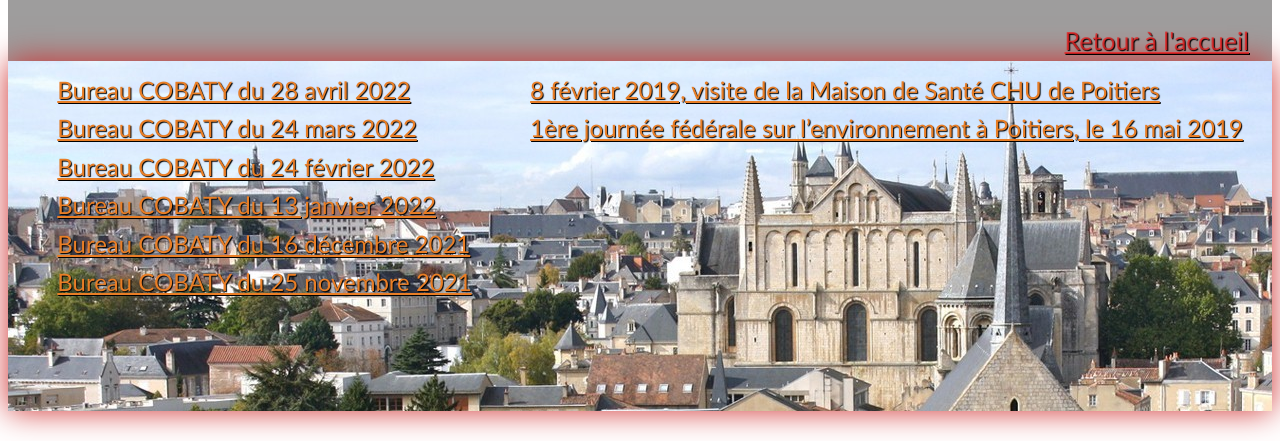
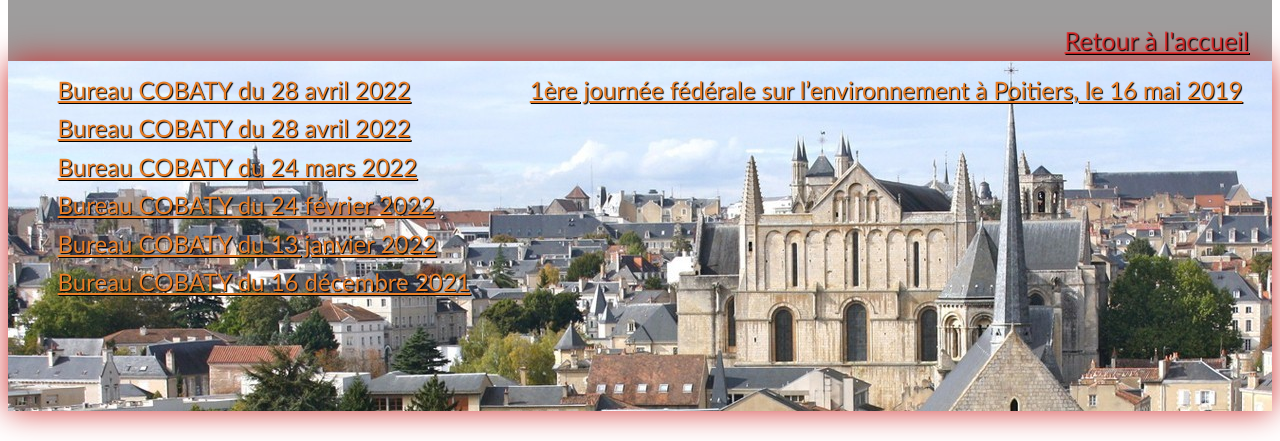
Before and after one commit to ALLOVER86/COBATY-POITIERS-VIENNE, a plain HTML site: page Actualités.html in a window 1280 px wide. Shown: the part 359-800 px from the top of the page. Drawn offline with Linux system fonts and the light colour scheme.

Commit message:
Add files via upload

```diff
--- a/Actualités.html
+++ b/Actualités.html
@@ -19,15 +19,14 @@
         <footer class="footer">
             <div>
             <a href="img/2022_04_28_COBATY_Bureau.pdf" target="blank">Bureau COBATY du 28 avril 2022</a><br>
+            <a href="img/2022_04_28_COBATY_Bureau.pdf" target="blank">Bureau COBATY du 28 avril 2022</a><br>
             <a href="img/2022_03_24_COBATY_Bureau.pdf" target="blank">Bureau COBATY du 24 mars 2022</a><br>
             <a href="img/2022_02_24_COBATY_Bureau.pdf" target="blank">Bureau COBATY du 24 février 2022</a><br>
             <a href="img/2022_01_13_COBATY_Bureau.pdf" target="blank">Bureau COBATY du 13 janvier 2022</a><br>
             <a href="img/2021_12_16_COBATY_Bureau.pdf" target="blank">Bureau COBATY du 16 décembre 2021</a><br>
-            <a href="img/2021_11_25_COBATY_Bureau.pdf" target="blank">Bureau COBATY du 25 novembre 2021</a><br>
 
             </div>
             <span>
-            <a href="https://www.dropbox.com/s/5zl8if3cbm4pdjd/Maison%20de%20Sant%C3%A9%20-%20CHU%20Poitiers%20-%20f%C3%A9v%202019.m4v?dl=0" target="blank">8 février 2019, visite de la Maison de Santé CHU de Poitiers</a><br>
             <a href="https://www.dropbox.com/s/l83sbhfhhyjycik/1%C3%A8re%20journ%C3%A9e%20de%20l%27environnement%20COBATY.m4v?dl=0" target="blank">1ère journée fédérale sur l’environnement à Poitiers, le 16 mai 2019</a><br>
             </span>
         </footer>
```
Also changed, not shown: 1 other file.
